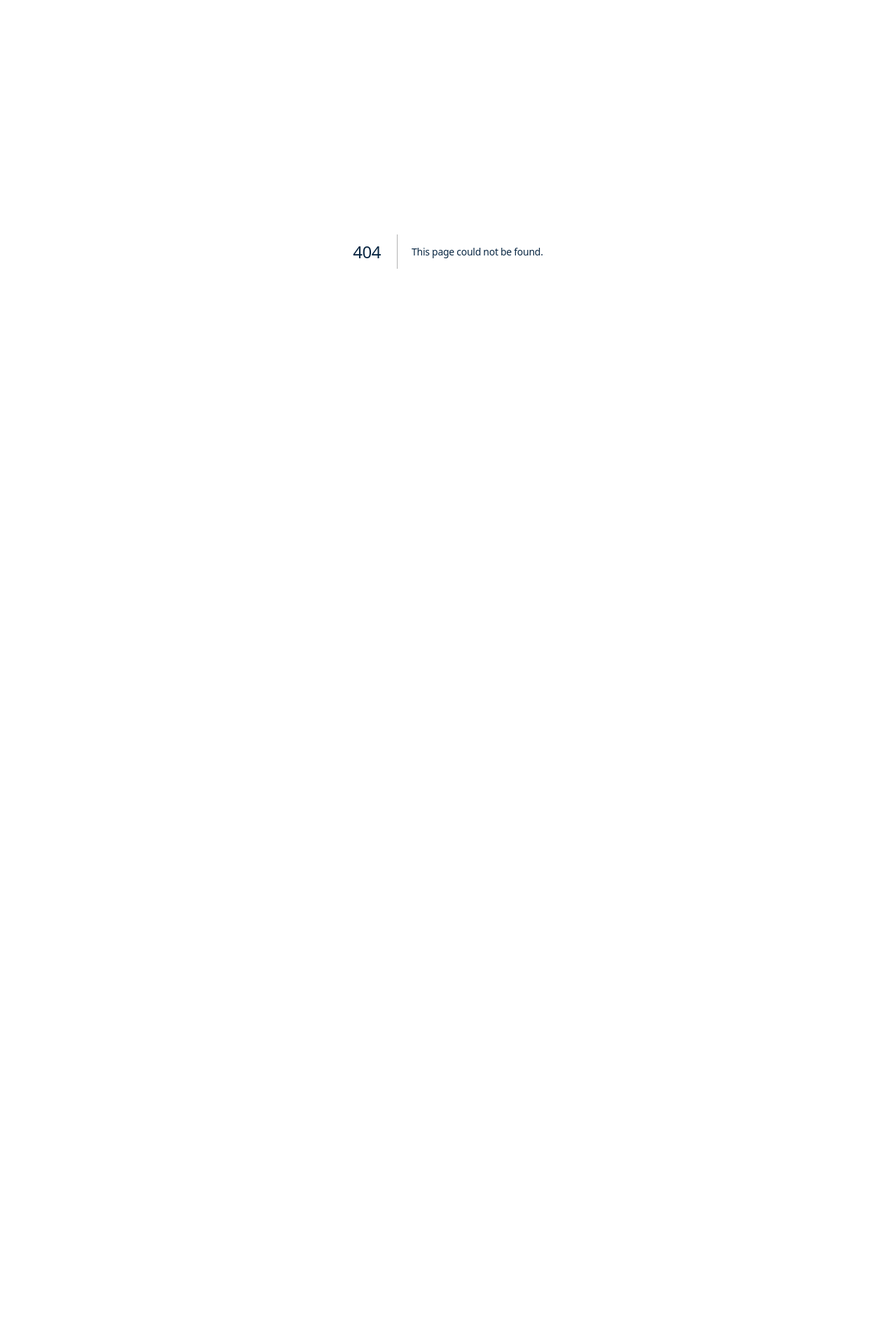
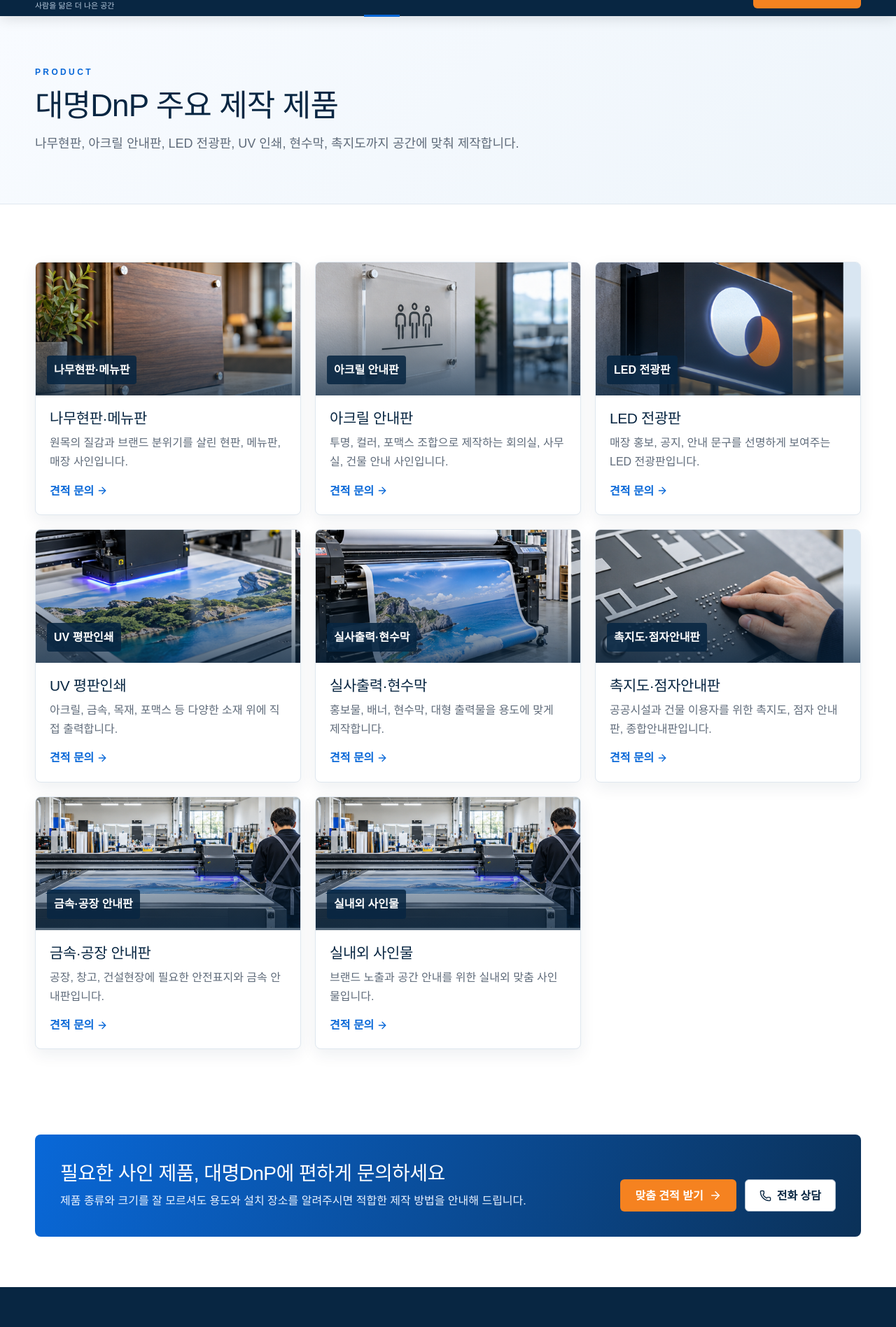
Before and after one commit to sg40331-afk/dmdnp0909, a Next.js app: page /products in a window 1280 px wide. Before the commit this address had no page. Shown: the part 41-1937 px from the top of the page at 70% size. Before the commit the page ends 800 px from the top, so only its background shows below. Built offline with nearby package versions, Linux system fonts and the light colour scheme.

Commit message:
Add products page

```diff
--- /dev/null
+++ b/app/products/page.tsx
@@ -0,0 +1,27 @@
+import Link from "next/link";
+import { ArrowRight } from "lucide-react";
+import { products } from "@/lib/dmdnp-data";
+import { PageHero, QuoteCta, SiteFooter, SiteHeader, VisualBlock } from "@/components/site-shell";
+
+export default function ProductsPage() {
+  return (
+    <>
+      <SiteHeader />
+      <main>
+        <PageHero kicker="PRODUCT" title="대명DnP 주요 제작 제품" text="나무현판, 아크릴 안내판, LED 전광판, UV 인쇄, 현수막, 촉지도까지 공간에 맞춰 제작합니다." />
+        <section className="section">
+          <div className="site-container grid-3">
+            {products.map((item) => (
+              <article className="card" key={item.slug}>
+                <VisualBlock label={item.name} />
+                <div className="card-body"><h3>{item.name}</h3><p>{item.summary}</p><Link className="text-link" href="/contact">견적 문의 <ArrowRight size={16} /></Link></div>
+              </article>
+            ))}
+          </div>
+        </section>
+        <QuoteCta />
+      </main>
+      <SiteFooter />
+    </>
+  );
+}
```
